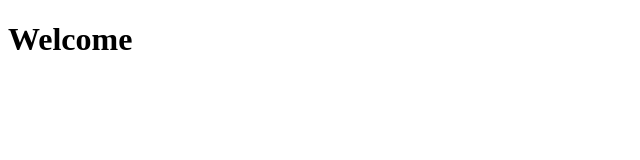
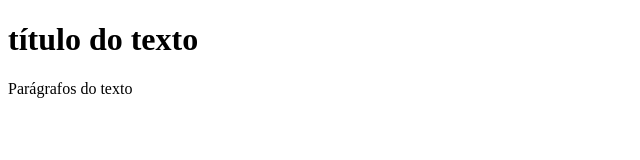
Before and after one commit to marianaalmeidaifpr2026-ux/Minha-Primeira-Pagina-, a plain HTML site: page index.html in a window 1280 px wide. Shown: the whole page, without its empty margins (0-640 px from the left). Drawn offline with Linux system fonts and the light colour scheme.

Commit message:
V1 do site

```diff
--- a/index.html
+++ b/index.html
@@ -1,11 +1,10 @@
 <!DOCTYPE html>
-<html lang="en">
-<head>
-    <meta charset="UTF-8">
-    <meta name="viewport" content="width=device-width, initial-scale=1.0">
-    <title>Document</title>
-</head>
-<body>
-    <h1>Welcome</h1>
-</body>
+<html lang="pt-BR">
+    <head>
+        <title> Título da Página</title>
+    </head>
+    <body>
+        <h1> título do texto </h1>
+        <p> Parágrafos do texto  </p>
+    </body>
 </html>
```
